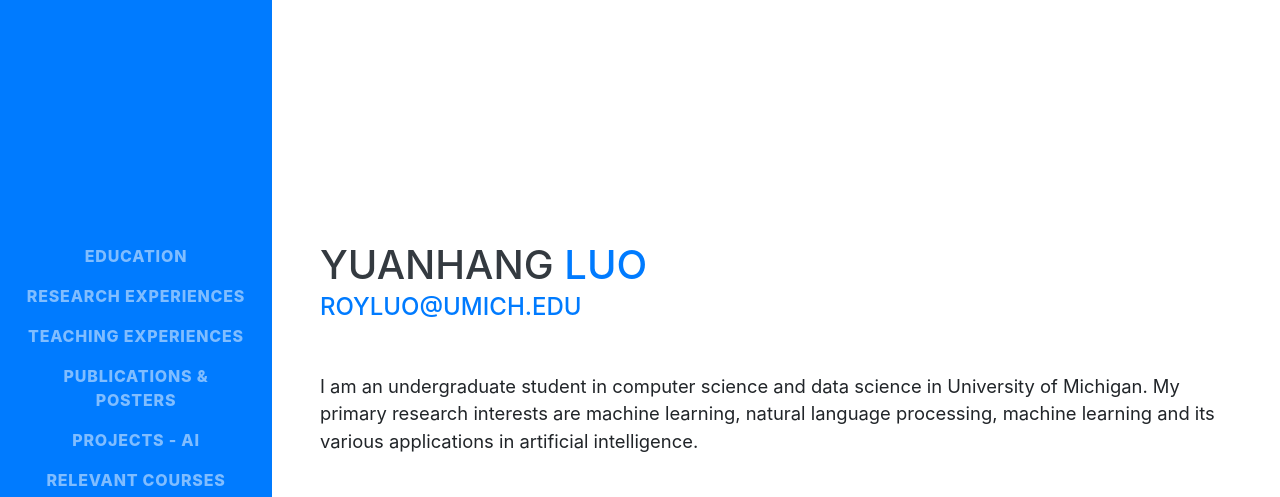
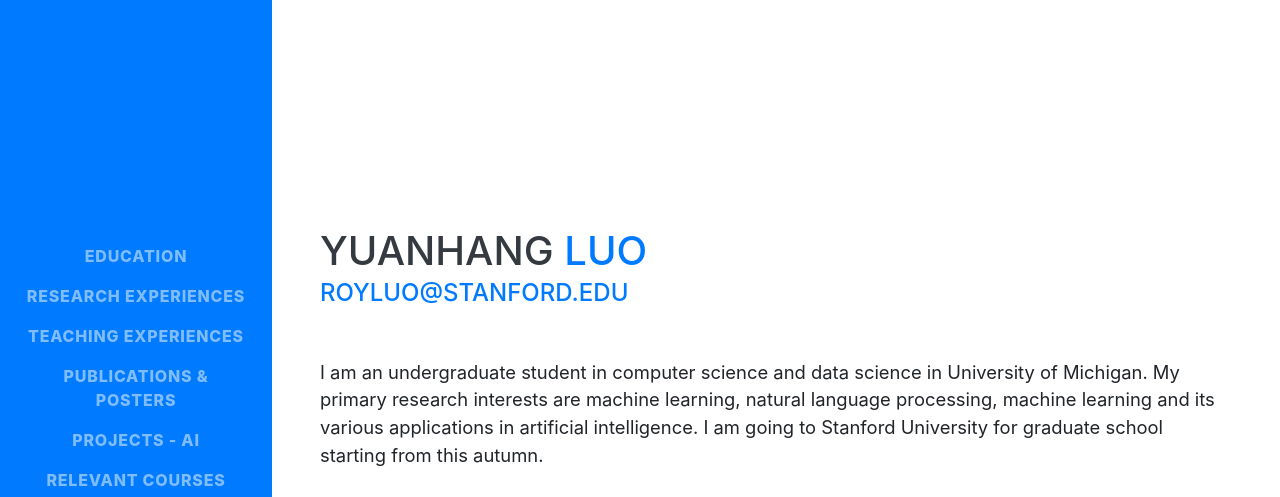
Before and after one commit to sparkroy/sparkroy.github.io, a website with bundled scripts: page index.html in a window 1280 px wide. Shown: the top 497 px of the page. Built offline with nearby package versions, Linux system fonts and the light colour scheme; a web font is replaced by a local one.

Commit message:
link update

```diff
--- a/index.html
+++ b/index.html
@@ -75,11 +75,11 @@
           <span class="text-primary">Luo</span>
         </h1>
         <div class="subheading mb-5">
-          <a href="mailto:name@email.com">royluo@umich.edu</a>
+          <a href="mailto:royluo@stanford.edu">royluo@stanford.edu</a>
         </div>
-        <p class="lead mb-5">I am an undergraduate student in computer science and data science in University of Michigan. My primary research interests are machine learning, natural language processing, machine learning and its various applications in artificial intelligence.</p>
+        <p class="lead mb-5">I am an undergraduate student in computer science and data science in University of Michigan. My primary research interests are machine learning, natural language processing, machine learning and its various applications in artificial intelligence. I am going to Stanford University for graduate school starting from this autumn.</p>
         <div class="social-icons">
-          <a href="#">
+          <a href="https://www.linkedin.com/in/yuanhang-luo-30b73b147/">
             <i class="fab fa-linkedin-in"></i>
           </a>
           <a href="https://github.com/sparkroy">
```
